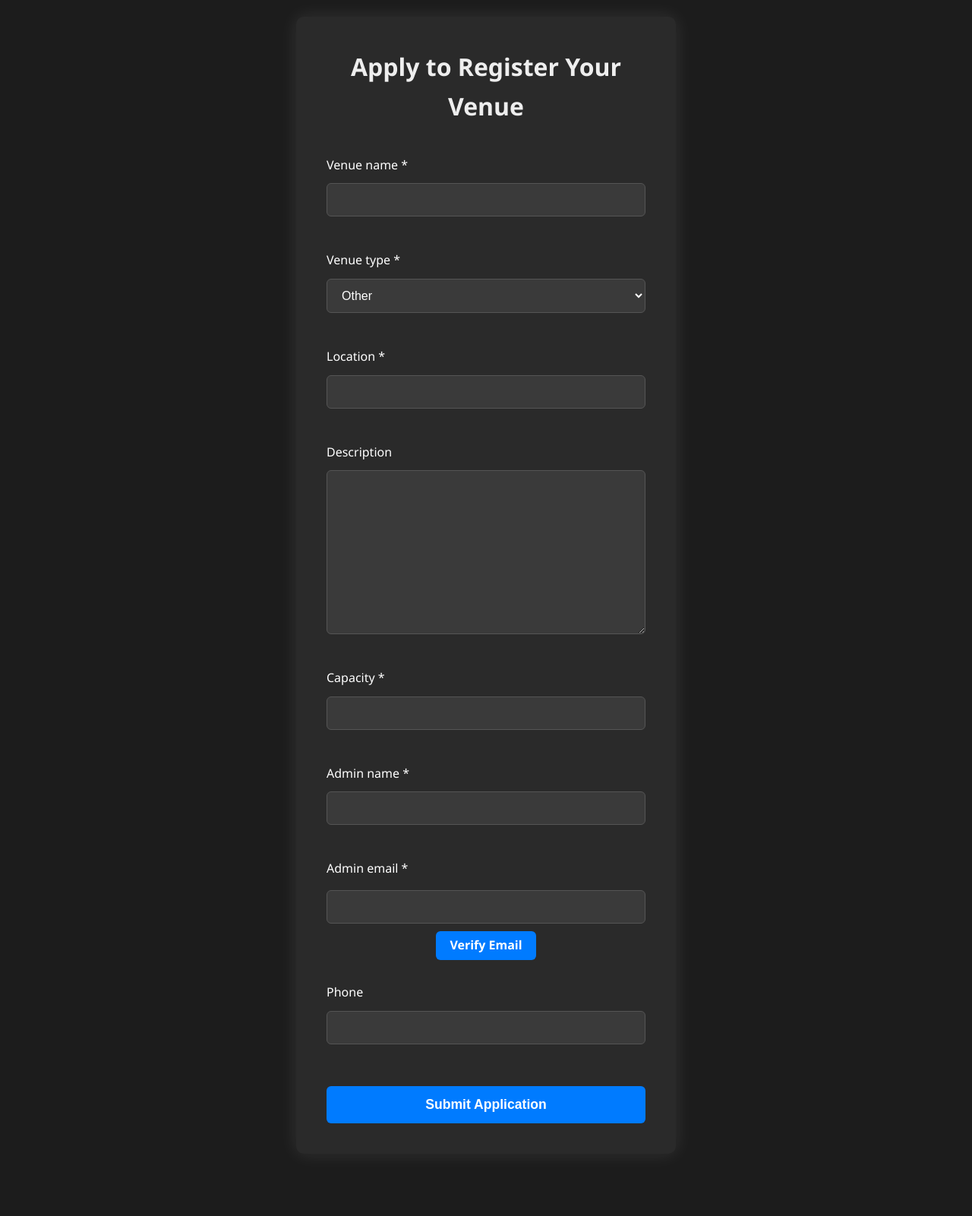
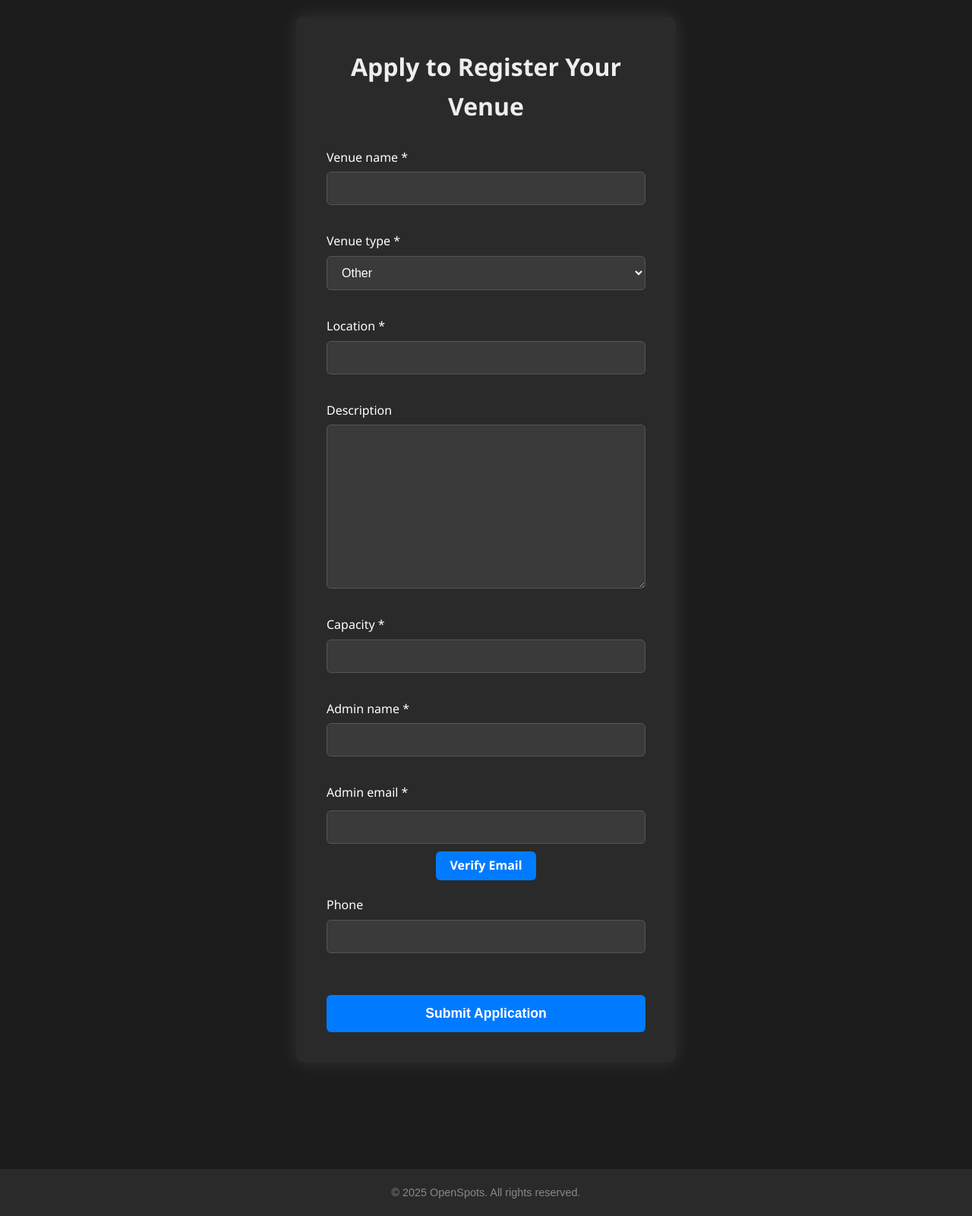
Before and after one commit to GiannisKarampinis/open_spots, a Django app: page /apply-venue/ in a window 1280 px wide. Shown: the part 158-1759 px from the top of the page at 76% size. Run offline with Django 5.2, Linux system fonts and the light colour scheme; parts of the project's set-up code (start-up, migrations or seed data) failed here and were passed over.

Commit message:
Minor fixes in css of apply to Regster a Venue

```diff
--- a/venues/static/venues/apply_venue.css
+++ b/venues/static/venues/apply_venue.css
@@ -23,7 +23,6 @@
 /* Labels */
 .apply-container .form-group label {
     display:               block;                     /* Full width */
-    margin:                10px 0 5px;                /* Spacing around labels */
     color:                 white;                   /* Keep white */
 }
 
@@ -65,7 +64,6 @@
 .apply-container .form-group.email-verify-wrapper > label {
     width: 100%;
     display: block;
-    margin-bottom: 5px;  /* Align with signup-container label margin */
 }
 
 /* Email verify wrapper flex stays same */
```
